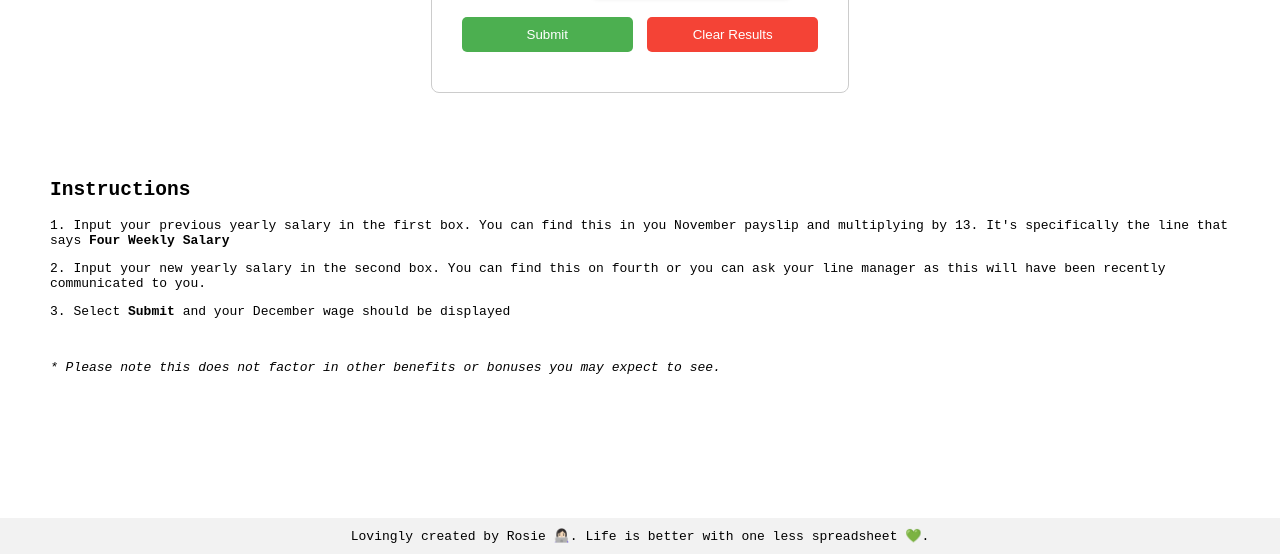
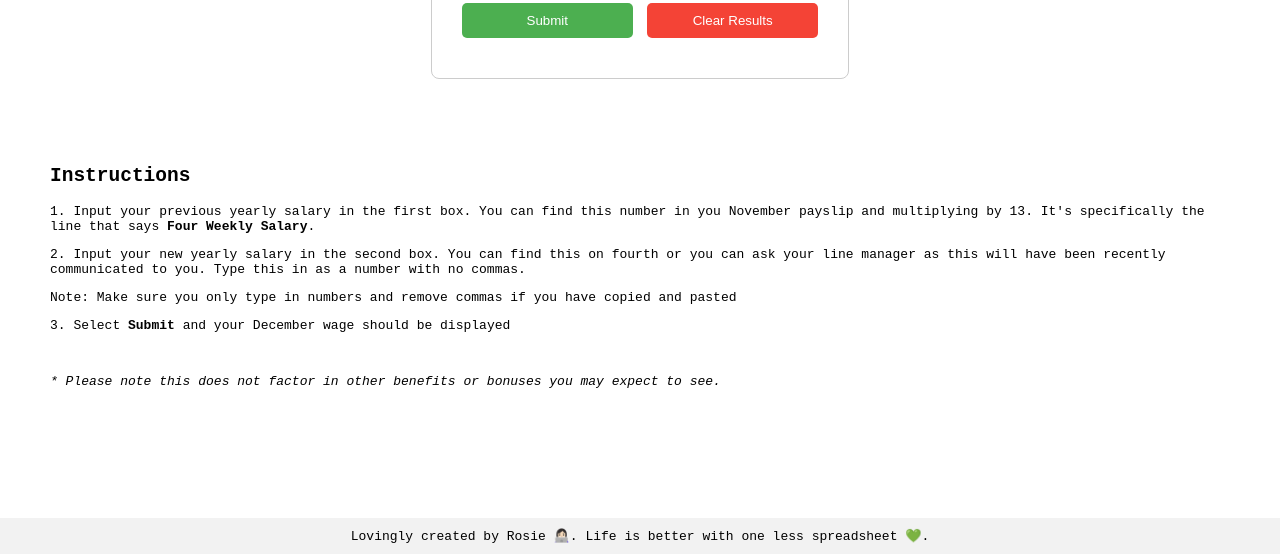
Before and after one commit to RCCarr/salary-calculator-, a plain HTML site: page index.html in a window 1280 px wide. Shown: the part 246-800 px from the top of the page. Drawn offline with Linux system fonts and the light colour scheme.

Commit message:
note about commas

```diff
--- a/index.html
+++ b/index.html
@@ -98,13 +98,17 @@
         <h2>Instructions</h2>
         <p>
           1. Input your previous yearly salary in the first box. You can find
-          this in you November payslip and multiplying by 13. It's specifically
-          the line that says <strong>Four Weekly Salary</strong>
+          this number in you November payslip and multiplying by 13. It's
+          specifically the line that says <strong>Four Weekly Salary</strong>.
         </p>
         <p>
           2. Input your new yearly salary in the second box. You can find this
           on fourth or you can ask your line manager as this will have been
-          recently communicated to you.
+          recently communicated to you. Type this in as a number with no commas.
+        </p>
+        <p>
+          Note: Make sure you only type in numbers and remove commas if you have
+          copied and pasted
         </p>
         <p>
           3. Select <strong>Submit</strong> and your December wage should be
```
